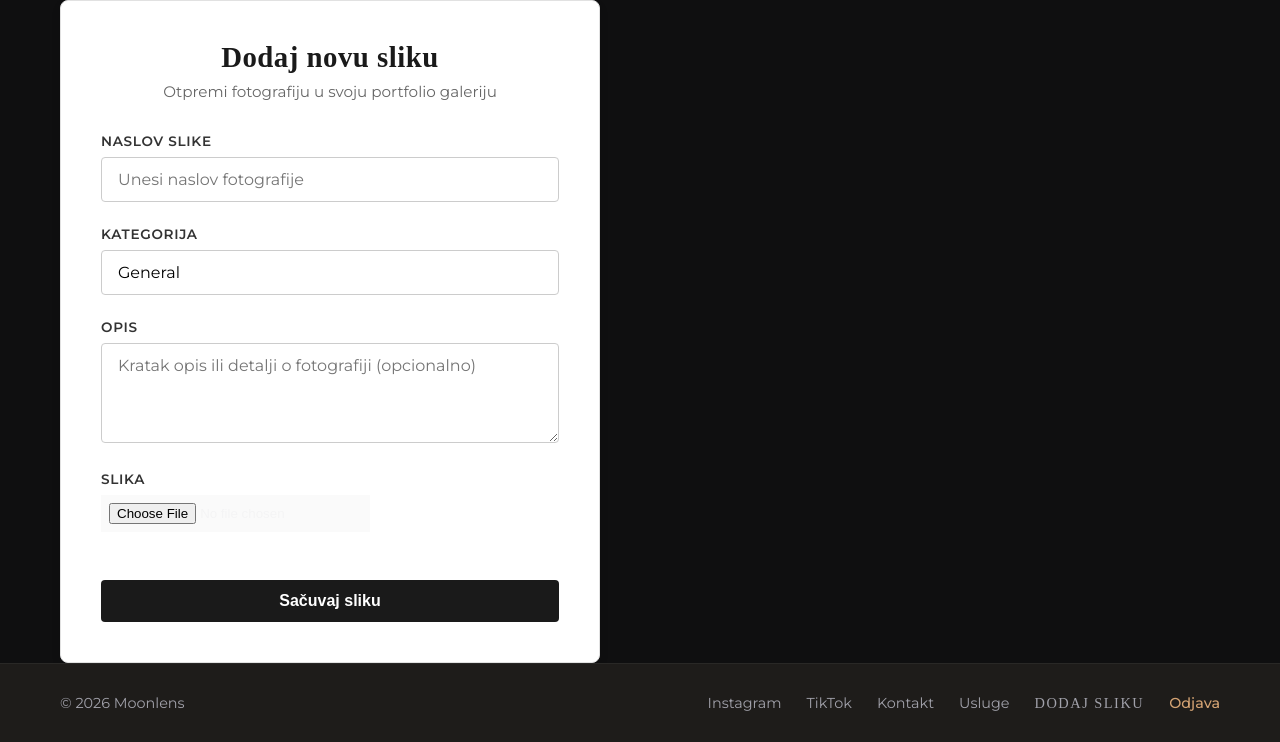
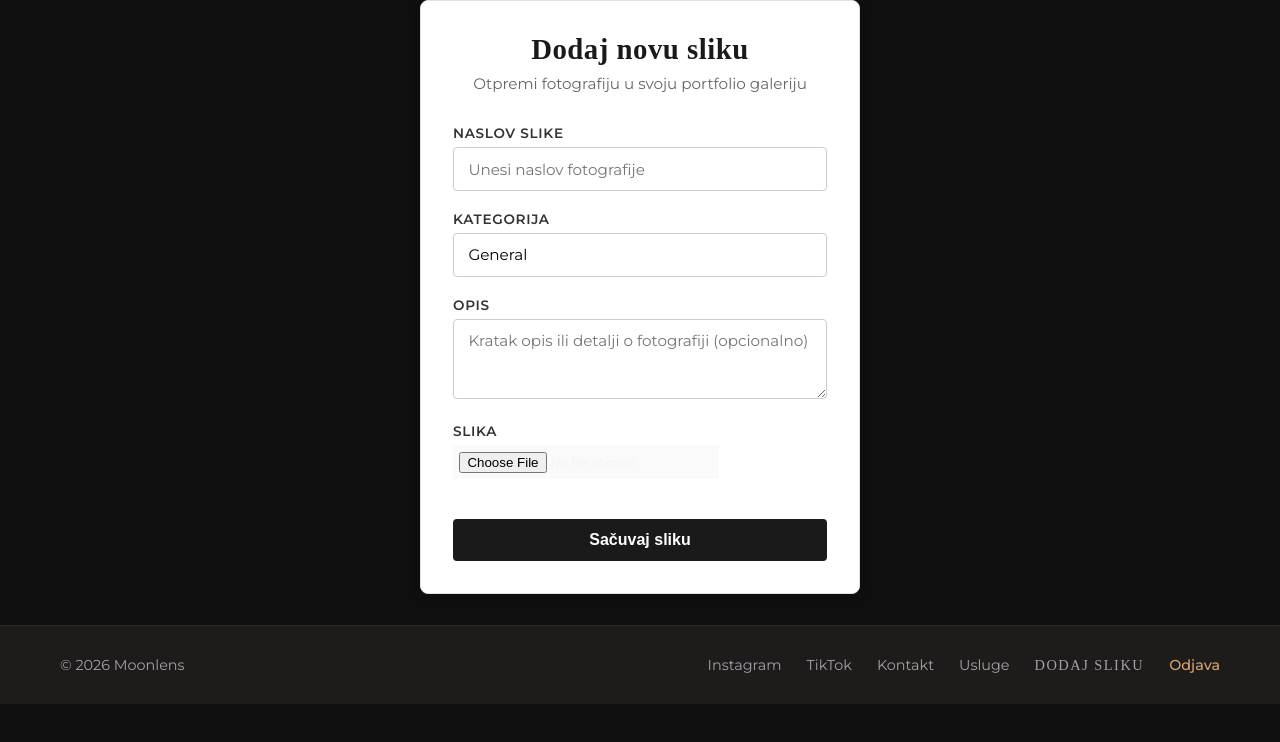
Before and after one commit to milovan-dev/Moonlens, a Flask app: page /admin/upload in a window 1280 px wide. Shown: the part 96-838 px from the top of the page. After the commit the page ends 800 px from the top, so only its background shows below. Run offline with Flask 3, Linux system fonts and the light colour scheme; the visitor is signed in with stand-in values (Sample User, id 1); some libraries are stand-ins or nearby versions; some web fonts are replaced.

Commit message:
Set upload form in center

```diff
--- a/app/static/css/modules/upload.css
+++ b/app/static/css/modules/upload.css
@@ -1,25 +1,30 @@
-/* Upload Container - centriranje forme */
+
 .upload-container {
     display: flex;
+    flex-direction: column;
     justify-content: center;
     align-items: center;
-    padding: 2rem 1rem;
+    width: 100%;
+    min-height: 75vh;
+    padding: 1rem;
+    box-sizing: border-box;
 }
 
-/* Upload Card - izgled okvira forme */
 .upload-card {
     width: 100%;
-    max-width: 540px;
-    padding: 2.5rem;
+    max-width: 440px;
+    margin-left: auto;
+    margin-right: auto;
+    padding: 2rem;
     background-color: #ffffff;
     border: 1px solid #e1e1e1;
     border-radius: 8px;
     box-shadow: 0 4px 12px rgba(0, 0, 0, 0.05);
+    box-sizing: border-box;
 }
 
-/* Form Elements za upload (naslovi, inputi, textarea, select) */
 .upload-form .form-group {
-    margin-bottom: 1.5rem;
+    margin-bottom: 1.25rem;
 }
 
 .upload-form .form-label {
@@ -28,7 +33,7 @@
     font-weight: 600;
     text-transform: uppercase;
     letter-spacing: 0.05em;
-    margin-bottom: 0.5rem;
+    margin-bottom: 0.4rem;
     color: #333333;
 }
 
@@ -36,8 +41,8 @@
 .upload-form .form-textarea,
 .upload-form .form-select {
     width: 100%;
-    padding: 0.75rem 1rem;
-    font-size: 1rem;
+    padding: 0.7rem 0.9rem;
+    font-size: 0.95rem;
     border: 1px solid #cccccc;
     border-radius: 4px;
     transition: border-color 0.2s ease;
@@ -55,17 +60,16 @@
 
 .upload-form .form-textarea {
     resize: vertical;
-    min-height: 100px;
+    min-height: 80px;
+    max-height: 150px;
 }
 
-/* Specifičan izgled za fajl input (izbor slike) */
 .upload-form input[type="file"] {
-    padding: 0.5rem;
+    padding: 0.4rem;
     background-color: #fafafa;
     cursor: pointer;
 }
 
-/* Dugme za potvrdu */
 .upload-form .btn-submit {
     width: 100%;
     padding: 0.75rem;
@@ -77,7 +81,7 @@
     font-weight: 600;
     cursor: pointer;
     transition: background-color 0.2s ease;
-    margin-top: 1rem;
+    margin-top: 0.5rem;
 }
 
 .upload-form .btn-submit:hover {
```
